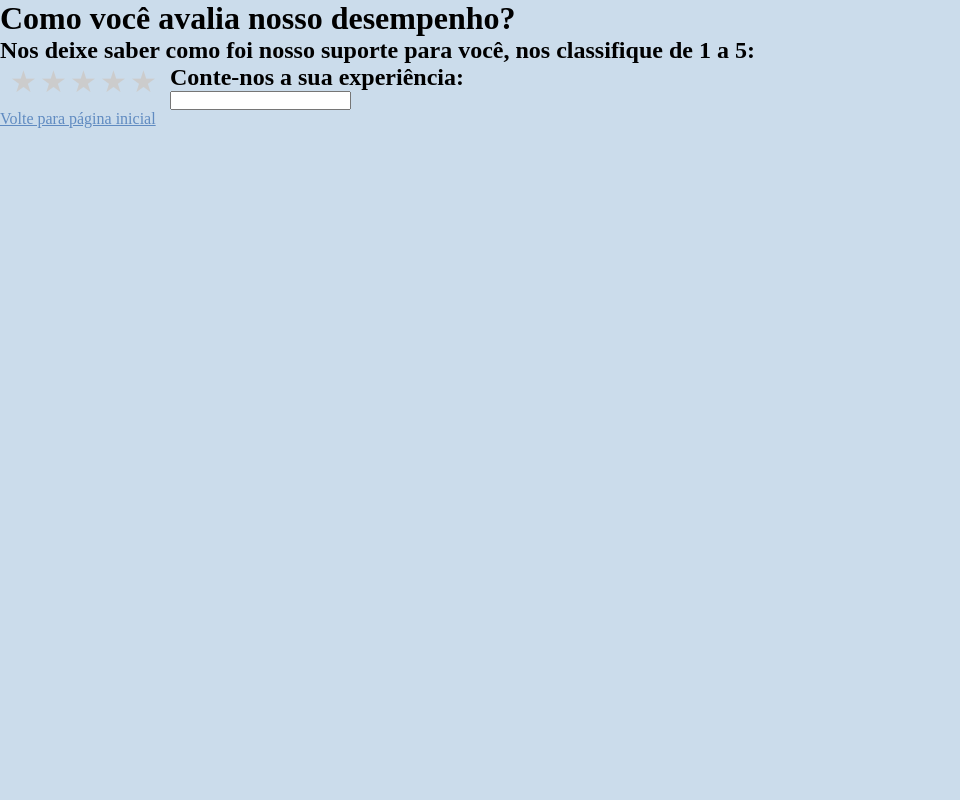
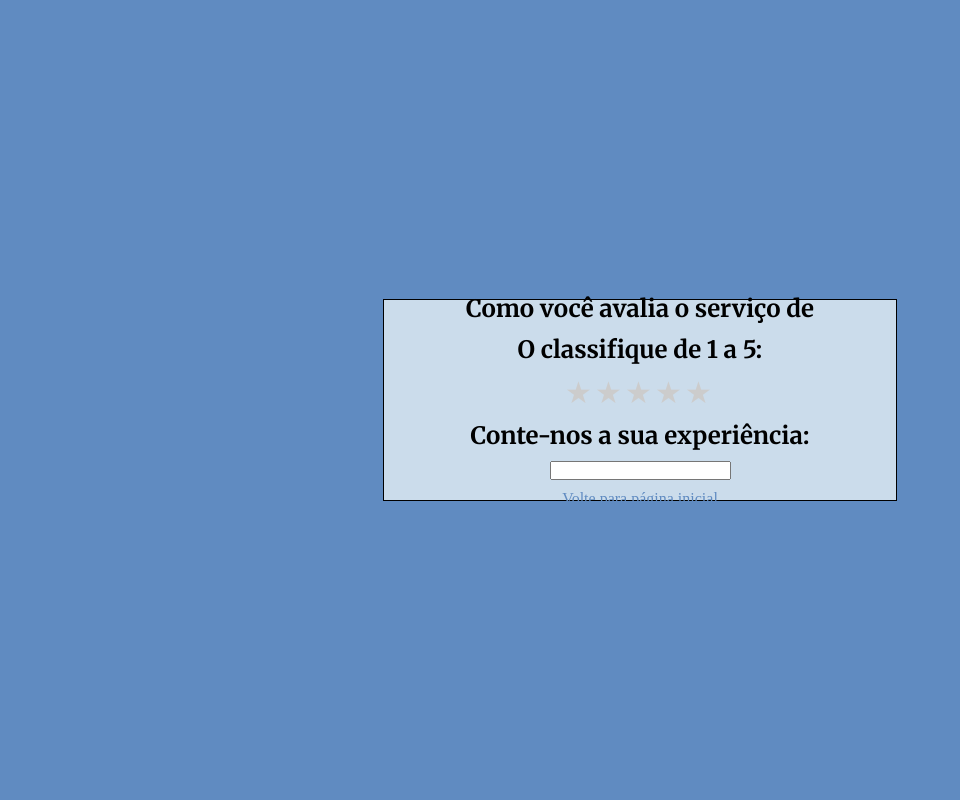
Before and after one commit to JoseAugustoDev/workers-aid, a PHP site: page /pages/avaliacao.html in a window 1280 px wide. Shown: the whole page, without its empty margins (0-960 px from the left). Run offline with PHP 8.4, Linux system fonts and the light colour scheme.

Commit message:
TELA DE AVALIAÇÃO FINALIZADA

```diff
--- a/pages/avaliacao.html
+++ b/pages/avaliacao.html
@@ -1,36 +1,40 @@
 <!DOCTYPE html>
 <html lang="en">
+
 <head>
     <meta charset="UTF-8">
     <meta name="viewport" content="width=device-width, initial-scale=1.0">
     <title>Document</title>
     <link rel="stylesheet" href="css/styleavaliacao.css">
 </head>
+
 <body>
 
-    <div class="container">
-        <h1>Como você avalia nosso desempenho?</h1>
+    <section class="container">
+
+        <div>
+            <h1>Como você avalia o serviço de</h1>
         </div>
 
-    <div class="container">
-        <h2>Nos deixe saber como foi nosso suporte para você, nos classifique de 1 a 5:</h2>
+        <div>
+            <h1>O classifique de 1 a 5:</h1>
         </div>
 
         <div class="rate">
+            <input type="radio" id="star1" name="rate" value="1" />
+            <label for="star1" title="text">1 star</label>
+            <input type="radio" id="star2" name="rate" value="2" />
+            <label for="star2" title="text">2 stars</label>
+            <input type="radio" id="star3" name="rate" value="3" />
+            <label for="star3" title="text">3 stars</label>
+            <input type="radio" id="star4" name="rate" value="4" />
+            <label for="star4" title="text">4 stars</label>
             <input type="radio" id="star5" name="rate" value="5" />
             <label for="star5" title="text">5 stars</label>
-        <input type="radio" id="star4" name="rate" value="4" />
-        <label for="star4" title="text">4 stars</label>
-        <input type="radio" id="star3" name="rate" value="3" />
-        <label for="star3" title="text">3 stars</label>
-        <input type="radio" id="star2" name="rate" value="2" />
-        <label for="star2" title="text">2 stars</label>
-        <input type="radio" id="star1" name="rate" value="1" />
-        <label for="star1" title="text">1 star</label>
         </div>
 
-    <div class="container">
-    <h2>Conte-nos a sua experiência:</h2>
+        <div>
+            <h1>Conte-nos a sua experiência:</h1>
         </div>
 
         <form>
@@ -40,6 +44,8 @@
         <div>
             <a href="/index.php">Volte para página inicial</a>
         </div>
+    </section>
 
 </body>
+
 </html>
--- a/pages/chat.html
+++ b/pages/chat.html
@@ -23,7 +23,5 @@
         <button id="send-button">Enviar</button>
     </div>
 
-    <script src="chat.js"></script>
-
 </body>
 </html>
--- a/pages/css/styleavaliacao.css
+++ b/pages/css/styleavaliacao.css
@@ -1,24 +1,31 @@
-body {
-    background-color: #CBDCEB;
+/* Importação das fontes */
+@import url('https://fonts.googleapis.com/css2?family=Merriweather:ital,wght@0,300;0,400;0,700;0,900;1,300;1,400;1,700;1,900&family=Roboto:ital,wght@0,100;0,300;0,400;0,500;0,700;0,900;1,100;1,300;1,400;1,500;1,700;1,900&display=swap');
+
+/* Estilo para o título h1*/
+h1, h2{
+    font-family: "Merriweather", serif;
+    text-align: center;
 }
 
-/*.container{
-    text-align: center;
-}*/
+body {
+    background-color:#608BC1;
+    height: 100vh;
+    width: 100%;
+    display: flex;
+    justify-content: center;
+    align-items: center;
+}
 
 *{
     margin: 0;
     padding: 0;
 }
-.rate {
-    float: left;
-    height: 46px;
-    padding: 0 10px;
-}
+
 .rate:not(:checked) > input {
     position:absolute;
     top:-9999px;
 }
+
 .rate:not(:checked) > label {
     float:right;
     width:1em;
@@ -28,16 +35,20 @@ body {
     font-size:30px;
     color:#ccc;
 }
+
 .rate:not(:checked) > label:before {
     content: '★ ';
 }
+
 .rate > input:checked ~ label {
     color: #133E67;
 }
+
 .rate:not(:checked) > label:hover,
 .rate:not(:checked) > label:hover ~ label {
     color: #133E67;
 }
+
 .rate > input:checked + label:hover,
 .rate > input:checked + label:hover ~ label,
 .rate > input:checked ~ label:hover,
@@ -53,3 +64,15 @@ a:hover{
 a{
     color: #608BC1;
 }
+
+.container{
+    background-color: #CBDCEB;
+    display: flex;
+    flex-direction: column;
+    gap: 10px;
+    justify-content: center;
+    align-items:center;
+    height: 25vh;
+    width: 40%;
+    border: 1px solid black;
+}
```
Also changed, not shown: pages/chat.js (deleted, +0 -14 lines). Lines whose indentation alone changed are shown as unchanged.
